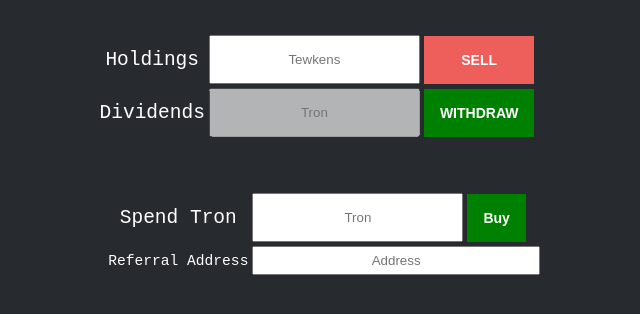
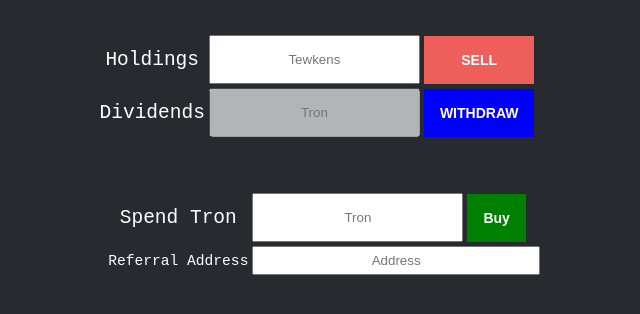
Before and after one commit to dappcenter/tewken, a plain HTML site: page index.html in a window 1280 px wide. Shown: the part 86-400 px from the top of the page, without its empty margins (323-963 px from the left). Drawn offline with nearby package versions, Linux system fonts and the light colour scheme.

Commit message:
Update index.html

```diff
--- a/index.html
+++ b/index.html
@@ -70,7 +70,7 @@
           <td><input id="dividends" disabled type="text" placeholder="Tron" style="text-align:center; padding:15px"></td>
           <td>
             <button type="button"
-              style="background: green; font-size: 14px; padding: 15px;"
+              style="background: blue; font-size: 14px; padding: 15px;"
               onclick="withdraw()">WITHDRAW</button>
           </td>
         </tr>
```
